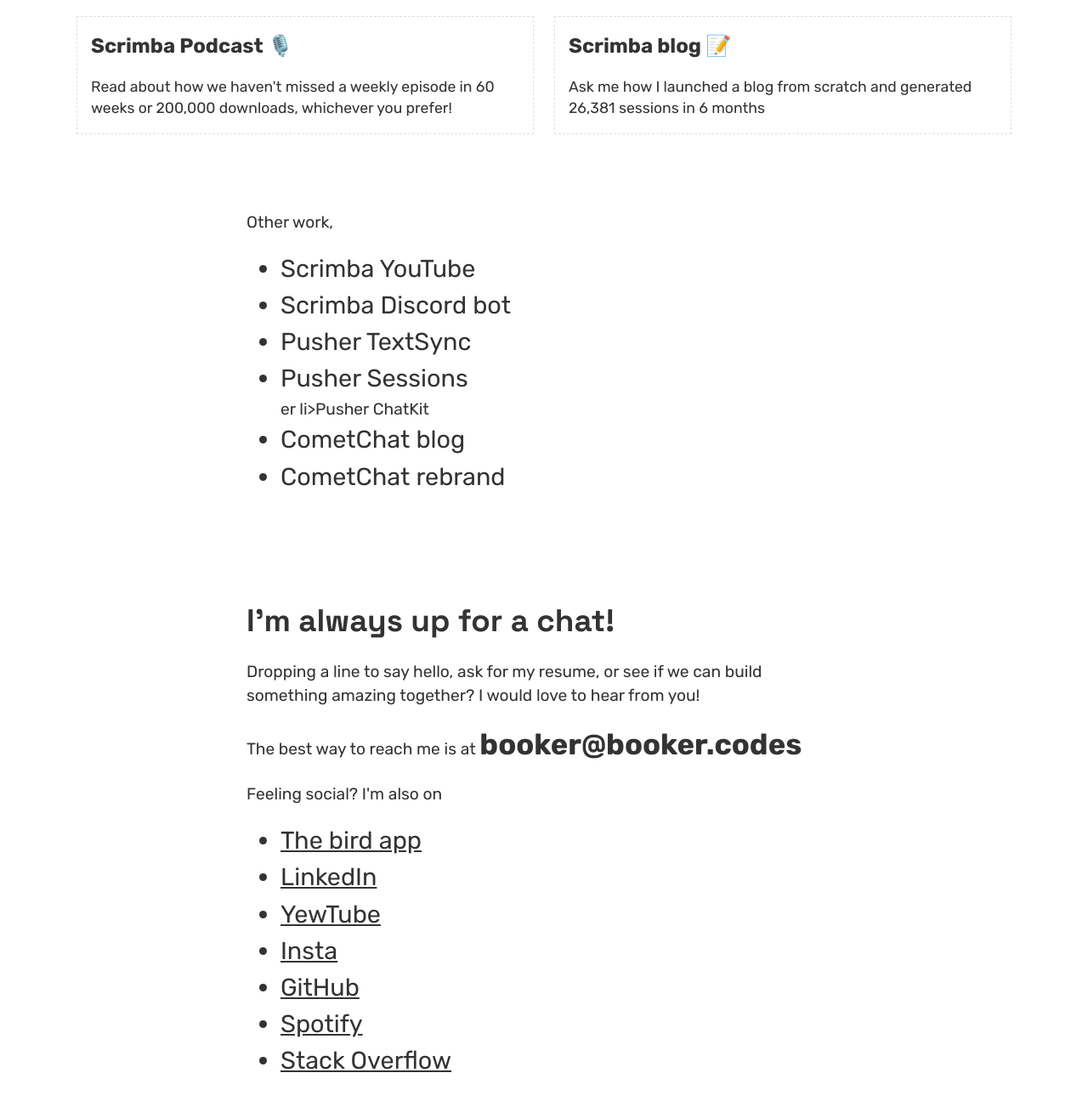
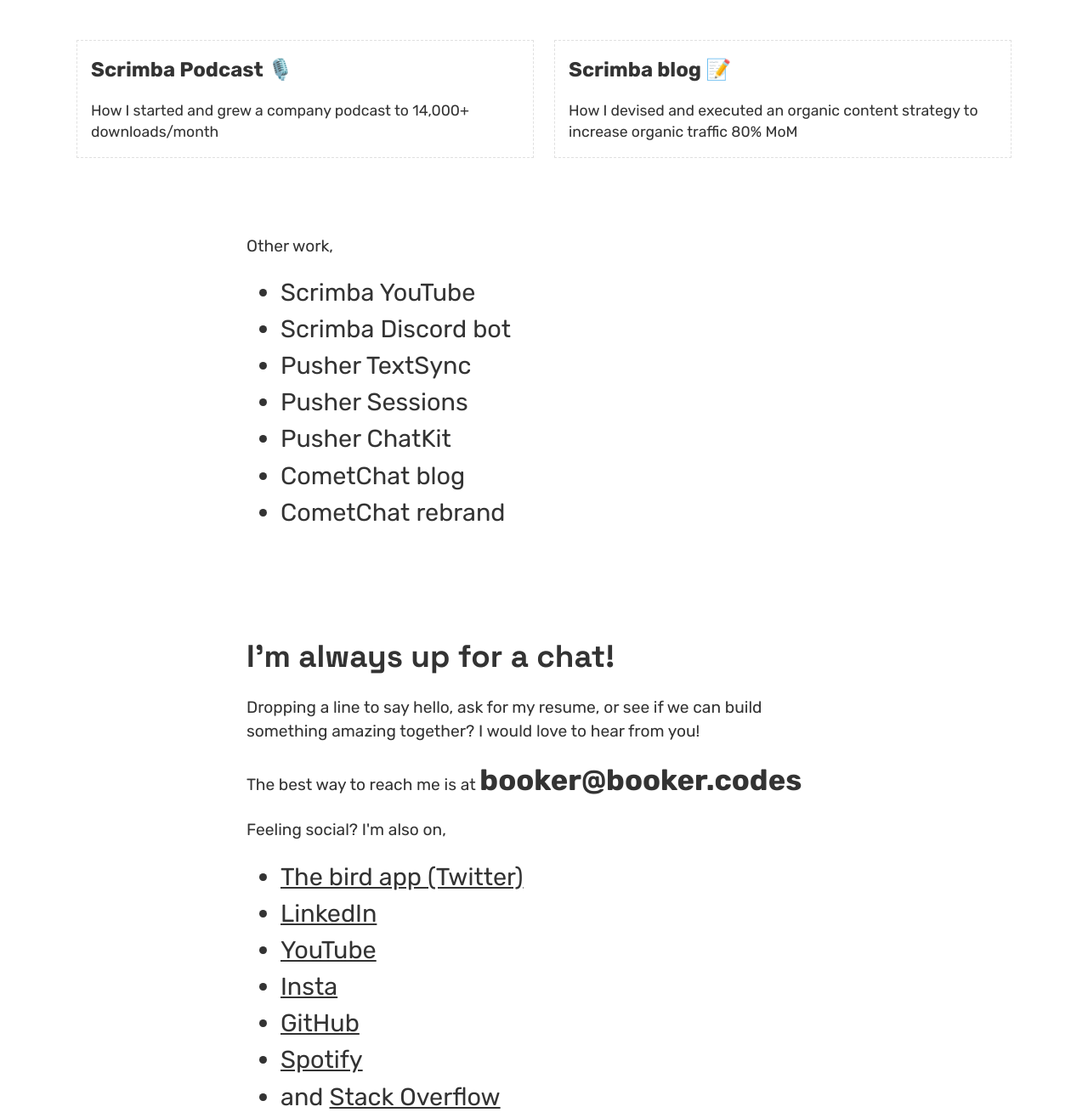
Before and after one commit to bookercodes/booker.codes, an Eleventy site: page index.njk in a window 1280 px wide. Shown: the part 1472-2788 px from the top of the page at 85% size. Built offline with nearby package versions, Linux system fonts and the light colour scheme; Eleventy itself is replaced by a stand-in of ours; files that its build step writes are made by us from their sources; what eleventy-plugin-toc would draw is missing.

Commit message:
Tweak homepage copy

```diff
--- a/index.njk
+++ b/index.njk
@@ -16,7 +16,7 @@
         <img src="{{ '/img/me.jpg' | url }}" alt="Alex Booker">
     </div>
     <div class="about">
-        <p class="biig">I’m a full stack JavaScript developer that now works on marketing. Yes, that' right. I
+        <p class="biig">I’m a full stack JavaScript developer that now works on marketing. Yes, that's right. I
             turned to the
             "dark side" 😈.
         </p>
@@ -24,7 +24,7 @@
             am responsible for SEO content strategy and supporting the content team. I also make YouTube videos and
             host The Scrimba Podcast.</p>
         <p>Before Scrimba, I worked as a Developer Advocate.</p>
-        <p>Scroll on to read about my work.</p>
+        <p>Scroll on to read more about my work or checkout my <a href="/blog">articles</a> on life and content marketing.</p>
     </div>
     <div class="about selected-work-foo">
         <h2>Selected Work ↘️️ </h2>
@@ -35,16 +35,14 @@
     <div>
       <a href="works/scrimba-pod">
         <h3>Scrimba Podcast 🎙️</h3>
-        <p>
-            Read about how we haven't missed a weekly episode in 60 weeks or 200,000 downloads, whichever you prefer!
-        </p>
+        <p>How I started and grew a company podcast to 14,000+ downloads/month</p>
         </a>
     </div>
     <div>
         <a href="works/scrimba-blog">
         <h3>Scrimba blog 📝</h3>
         <p>
-            Ask me how I launched a blog from scratch and generated 26,381 sessions in 6 months
+            How I devised and executed an organic content strategy to increase organic traffic 80% MoM
         </p>
         </a>
     </div>
@@ -57,8 +55,7 @@
             <li><a>Scrimba Discord bot</a></li>
             <li><a>Pusher TextSync</a></li>
             <li><a>Pusher Sessions</a></li>
-            er
-            li><a>Pusher ChatKit</a></li>
+            <li><a>Pusher ChatKit</a></li>
             <li><a>CometChat blog</a></li>
             <li><a>CometChat rebrand</a></li>
         </ul>
@@ -70,15 +67,15 @@
             would love to hear from you!</p>
         <p>The best way to reach me is at <a class="email" href="mailto:booker@booker.codes">booker@booker.codes</a>
         </p>
-        <p>Feeling social? I'm also on</p>
+        <p>Feeling social? I'm also on,</p>
         <ul>
-            <li><a href="https://twitter.com/bookercodes">The bird app</a></li>
+            <li><a href="https://twitter.com/bookercodes">The bird app (Twitter)</a></li>
             <li><a href="https://www.linkedin.com/in/bookercodes/">LinkedIn</a></li>
-            <li><a href="youtube.com/c/codecast">YewTube</a></li>
+            <li><a href="youtube.com/c/codecast">YouTube</a></li>
             <li><a href="https://instagram.com/bookercodes">Insta</a></li>
             <li><a href="https://github.com/bookercodes">GitHub</a></li>
             <li><a href="https://spotify.com">Spotify</a></li>
-            <li><a href="https://stackoverflow.com/users/5147646/alex-booker">Stack Overflow</a></li>
+            <li>and <a href="https://stackoverflow.com/users/5147646/alex-booker">Stack Overflow</a></li>
         </ul>
     </div>
 </div>
```
